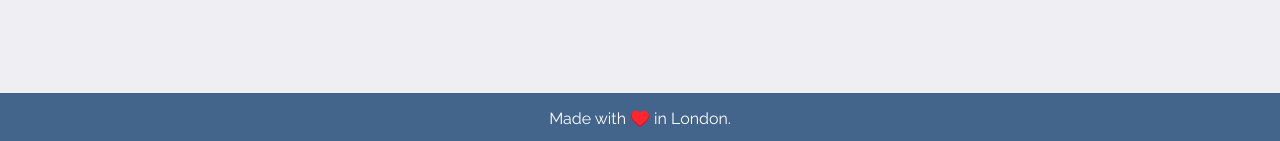
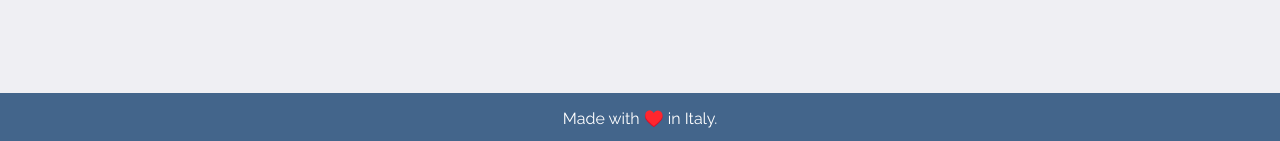
Before and after one commit to anish77/Blog_Capstone, a Flask app: page / in a window 1280 px wide. Shown: the part 656-797 px from the top of the page. Run offline with Flask 3, Linux system fonts and the light colour scheme.

Commit message:
update p

```diff
--- a/templates/index.html
+++ b/templates/index.html
@@ -23,6 +23,6 @@
 </div>
 </body>
 <footer>
-    <p>Made with ♥️ in London.</p>
+    <p>Made with ♥️ in Italy.</p>
 </footer>
 </html>
```
